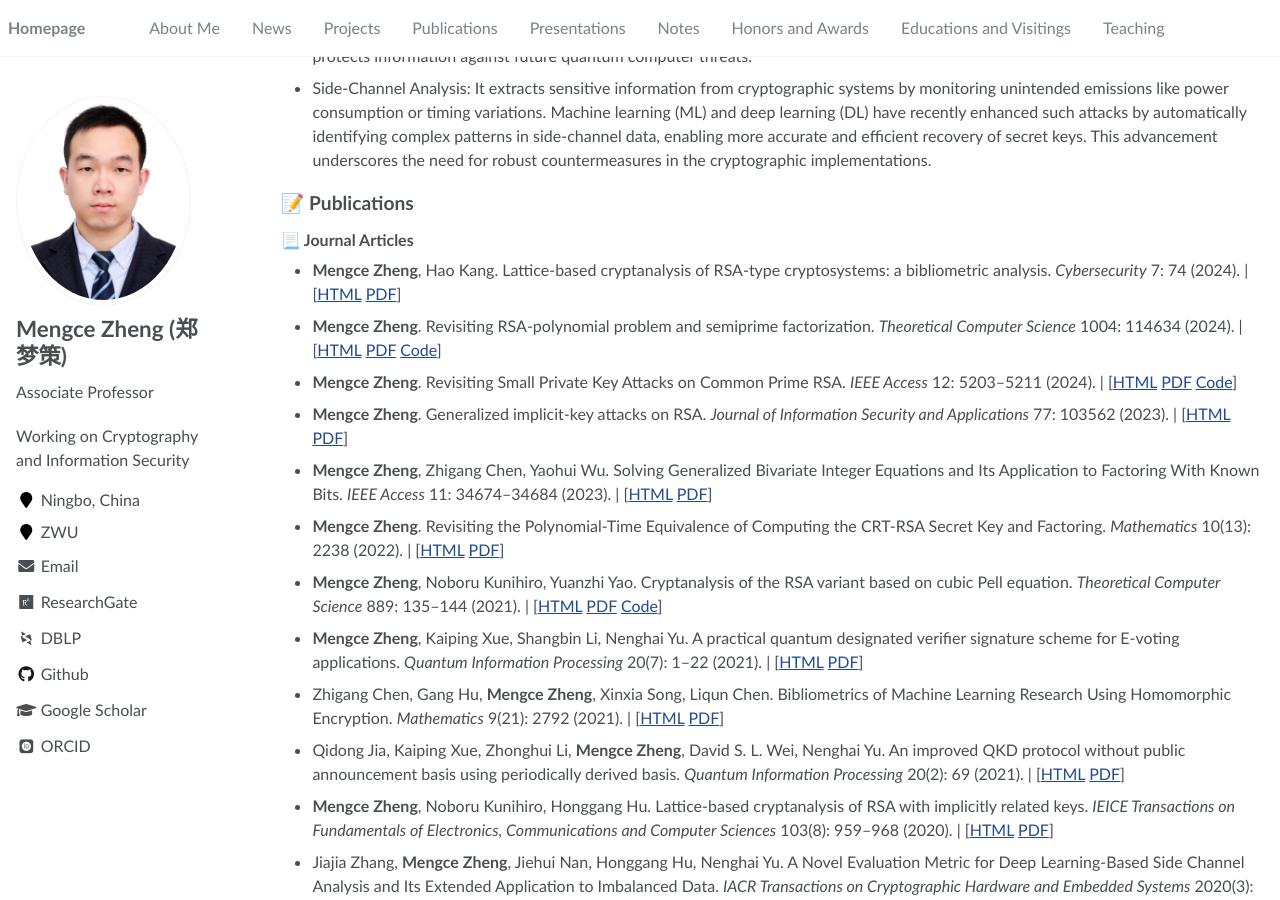
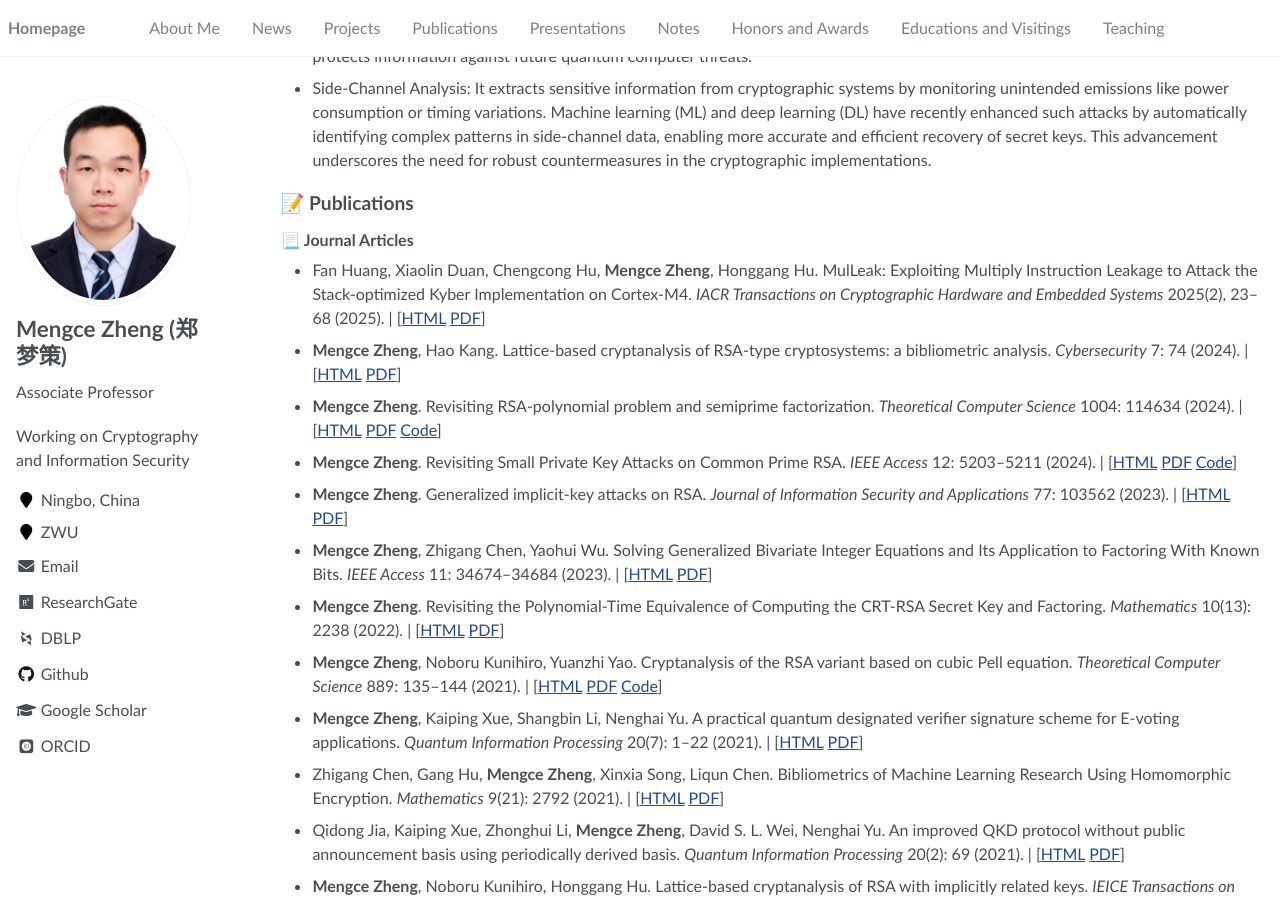
Before and after one commit to MengceZheng/MengceZheng.github.io, a Jekyll site: the page built from _pages/about.md, in a window 1280 px wide and 900 px high, scrolled down 1093 px. Built offline with Jekyll 4.4.1, drawn with Linux system fonts in a browser that asks for light colours; some web fonts are replaced.

Commit message:
docs: update about.md

```diff
--- a/_pages/about.md
+++ b/_pages/about.md
@@ -53,6 +53,7 @@ If you are interested in similar research and seeking any form of academic coope
 
 ### 📃 Journal Articles
 
+- Fan Huang, Xiaolin Duan, Chengcong Hu, **Mengce Zheng**, Honggang Hu. MulLeak: Exploiting Multiply Instruction Leakage to Attack the Stack-optimized Kyber Implementation on Cortex-M4. *IACR Transactions on Cryptographic Hardware and Embedded Systems* 2025(2), 23--68 (2025). \| \[[HTML](https://tches.iacr.org/index.php/TCHES/article/view/12041) [PDF](/docs/HDH+25.pdf)\]
 - **Mengce Zheng**, Hao Kang. Lattice-based cryptanalysis of RSA-type cryptosystems: a bibliometric analysis. *Cybersecurity* 7: 74 (2024). \| \[[HTML](https://link.springer.com/article/10.1186/s42400-024-00289-7) [PDF](/docs/ZK24.pdf)\]
 - **Mengce Zheng**. Revisiting RSA-polynomial problem and semiprime factorization. *Theoretical Computer Science* 1004: 114634 (2024). \| \[[HTML](https://www.sciencedirect.com/science/article/pii/S0304397524002494) [PDF](/docs/Zheng24b.pdf) [Code](https://github.com/MengceZheng/RSAPoly)\]
 - **Mengce Zheng**. Revisiting Small Private Key Attacks on Common Prime RSA. *IEEE Access* 12: 5203--5211 (2024). \| \[[HTML](https://ieeexplore.ieee.org/document/10380560) [PDF](/docs/Zheng24a.pdf) [Code](https://github.com/MengceZheng/SPKA_CPRSA)\]
```
